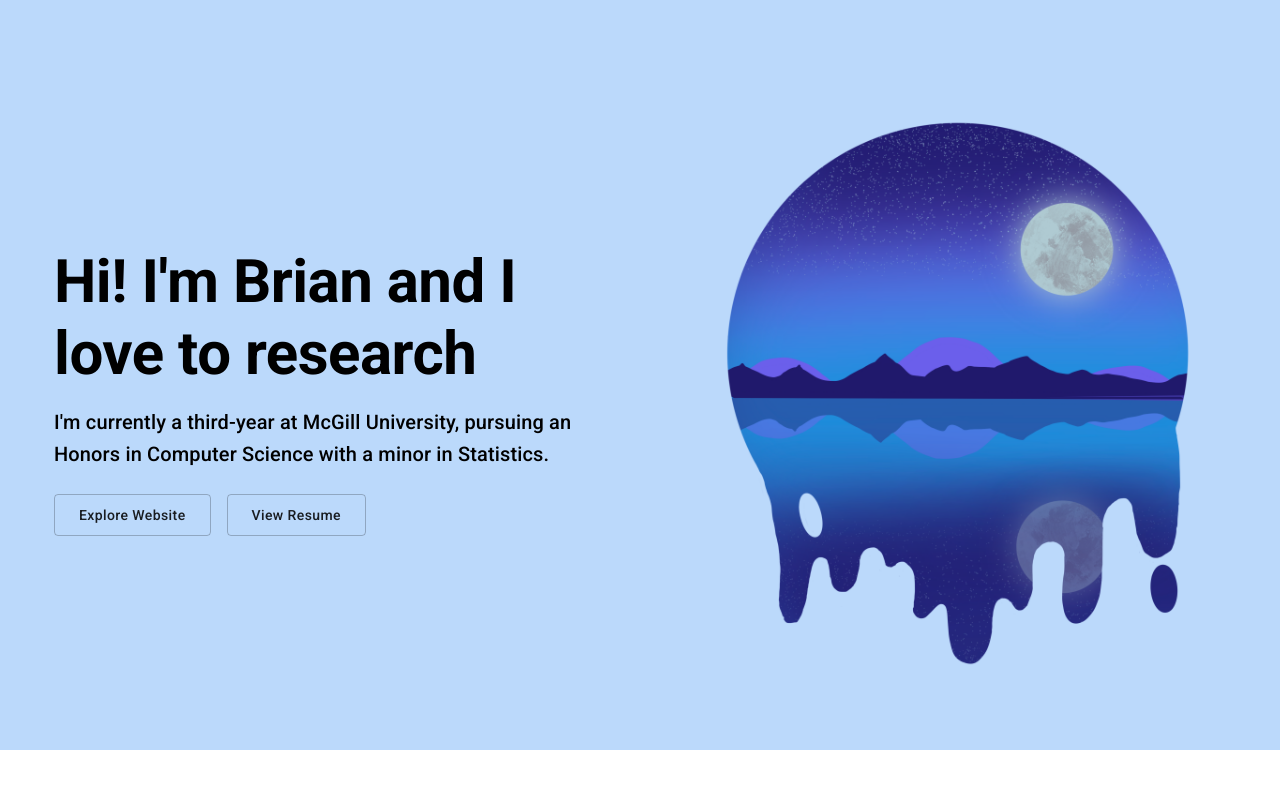
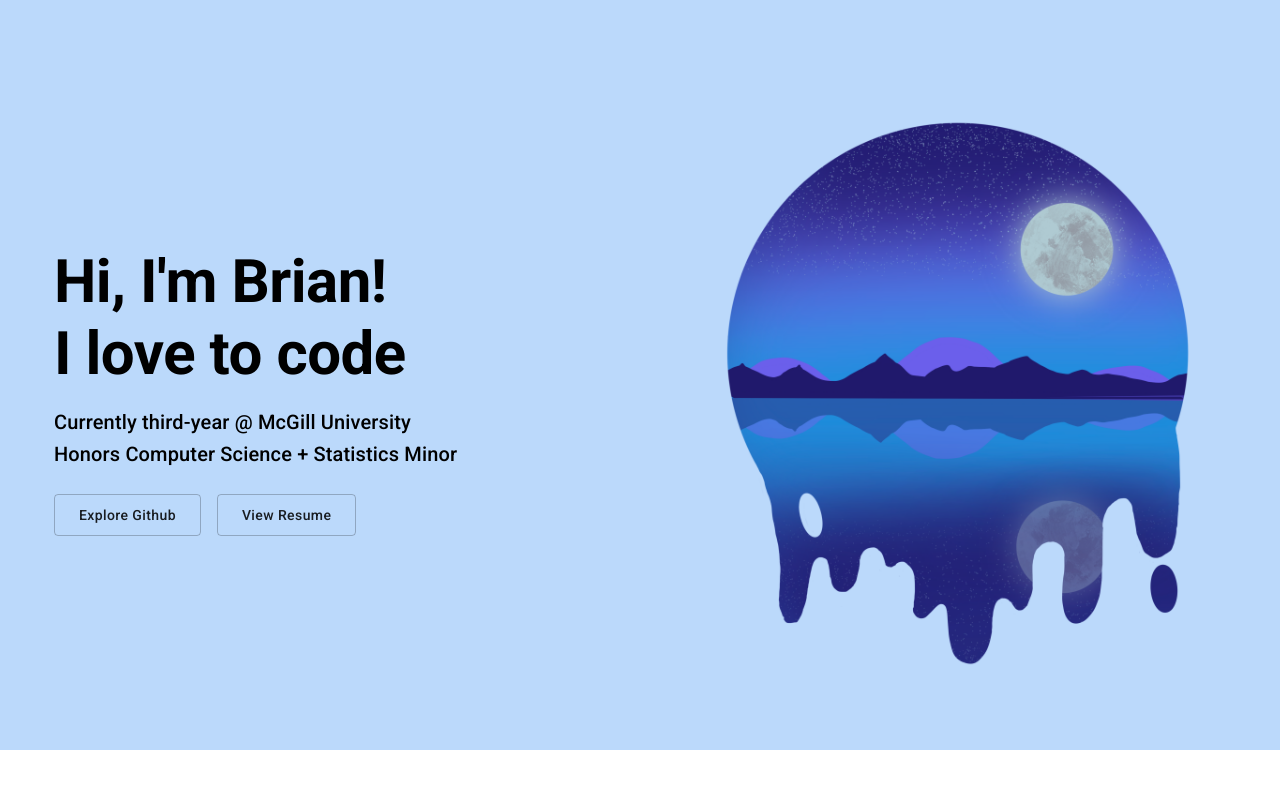
Before and after one commit to BriannHu/Personal-Website-V2, a React (Create React App) app: page / in a window 1280 px wide. Shown: the top 788 px of the page. Built offline with nearby package versions, Linux system fonts and the light colour scheme; a web font is replaced by a local one.

Commit message:
Adjusted hero image size

```diff
--- a/src/components/Hero/Hero.css
+++ b/src/components/Hero/Hero.css
@@ -8,8 +8,6 @@
 }
 
 .hero-image {
-  max-height: 600px;
-  max-width: 600px;
   height: 100%;
   width: 100%;
 }
--- a/src/components/Hero/Hero.js
+++ b/src/components/Hero/Hero.js
@@ -1,15 +1,11 @@
 import React from "react";
 // import TextLoop from "react-text-loop";
-import { Box, Button, Container, Grid, Typography } from "@material-ui/core";
+import { Box, Button, Grid, Typography } from "@material-ui/core";
 import { makeStyles } from "@material-ui/core/styles";
 
 import "./Hero.css";
-import { flexbox } from "@material-ui/system";
 
 const useStyles = makeStyles((theme) => ({
-  imageBox: {
-    maxHeight: 600,
-  },
   innerBox: {
     margin: "0 auto",
     maxWidth: "1236px",
@@ -59,19 +55,20 @@ export default function Hero() {
           <Grid className={classes.innerGridItem} container xs={12} md={6}>
             <Box>
               <Box className={classes.textBox1} component="div">
-                <Typography variant="h2" style={{ fontWeight: 600 }}>
-                  Hi! I'm Brian and I love to research
+                <Typography variant="h2" style={{ fontWeight: 900 }}>
+                  Hi, I'm Brian! <br /> I love to code
                 </Typography>
               </Box>
               <Box className={classes.textBox2} component="div">
                 <Typography variant="h6">
-                  I'm currently a third-year at McGill University, pursuing an
-                  Honors in Computer Science with a minor in Statistics.
+                  Currently third-year @ McGill University
+                  <br />
+                  Honors Computer Science + Statistics Minor
                 </Typography>
               </Box>
               <Box className={classes.textBox3} component="div">
                 <Button className={classes.textBoxButton} variant="outlined">
-                  Explore Website
+                  Explore Github
                 </Button>
                 <Button className={classes.textBoxButton} variant="outlined">
                   View Resume
```
